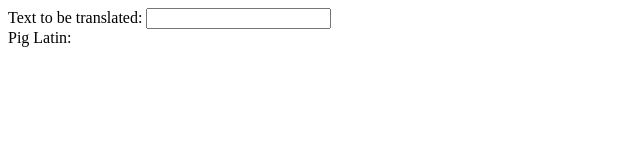
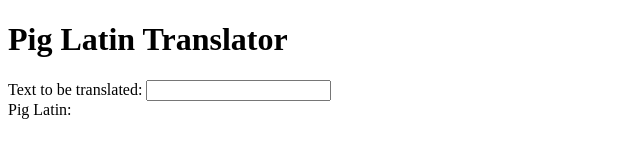
Before and after one commit to SeanDoody/gc-tdd-lab-2, a website: page index.html in a window 1280 px wide. Shown: the whole page, without its empty margins (0-640 px from the left). Drawn offline with Linux system fonts and the light colour scheme.

Commit message:
updated for netlify deploy

```diff
--- a/index.html
+++ b/index.html
@@ -1,12 +1,16 @@
 <!DOCTYPE html>
 <html lang="en">
+
 <head>
     <meta charset="UTF-8">
     <meta http-equiv="X-UA-Compatible" content="IE=edge">
     <meta name="viewport" content="width=device-width, initial-scale=1.0">
     <title>TDD Lab #2</title>
+    <link rel="shortcut icon" href="#">
 </head>
+
 <body>
+    <h1>Pig Latin Translator</h1>
     <div>
         <label for="entry">Text to be translated: </label>
         <input id="entry" type="text">
@@ -17,4 +21,5 @@
     </div>
     <script src="./script.js"></script>
 </body>
+
 </html>
```
Also changed, not shown: README.md.
